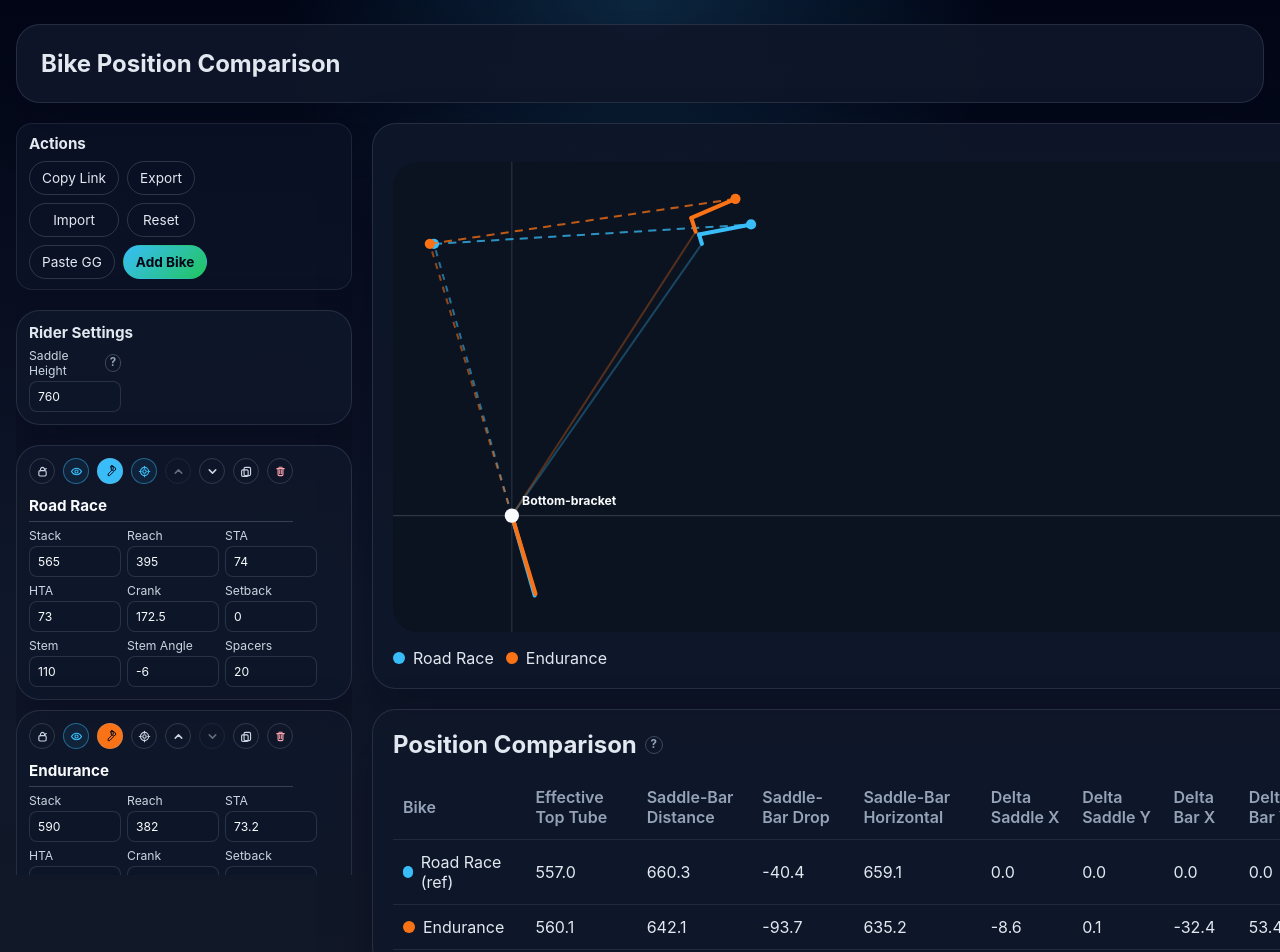
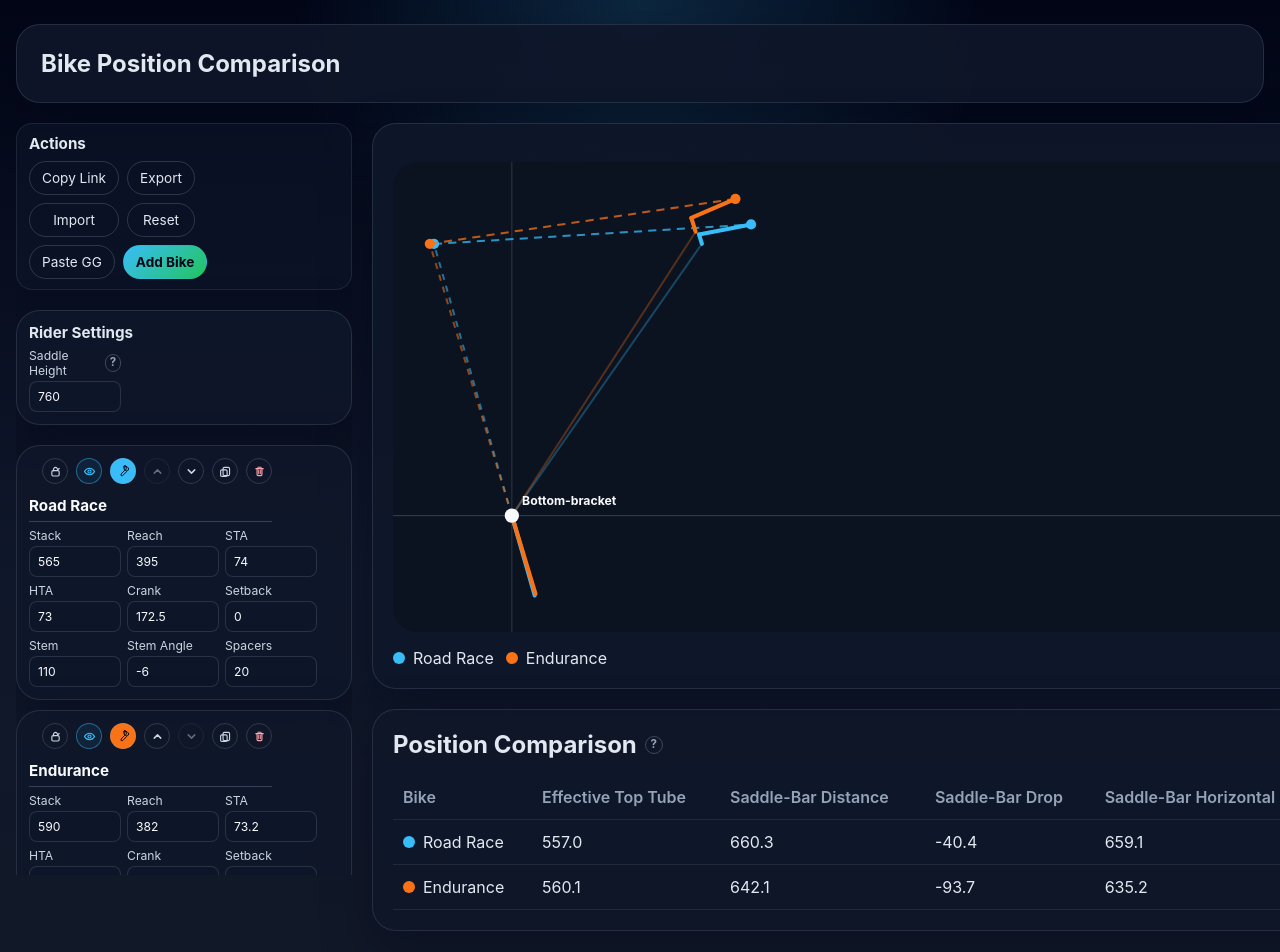
Before and after one commit to cgmark/bike_position_comparison, a React (Vite) app: page / in a window 1280 px wide. Shown: the top 952 px of the page. Built offline with nearby package versions, Linux system fonts and the light colour scheme.

Commit message:
remove Delta values from display

```diff
--- a/src/App.tsx
+++ b/src/App.tsx
@@ -101,7 +101,6 @@ const defaultGeometryGeeksImportDefaults: GeometryGeeksImportDefaults = {
 function getDefaultPersistedState(): PersistedState {
   return {
     bikes: sampleBikes,
-    referenceId: sampleBikes[0].id,
     rider: defaultRiderSettings,
   }
 }
@@ -270,7 +269,6 @@ function makeNewBike(index: number): BikeInput {
 export default function App() {
   const [{ persistedState, consumedShareState }] = useState(loadInitialState)
   const [bikes, setBikes] = useState<BikeInput[]>(persistedState.bikes)
-  const [referenceId, setReferenceId] = useState(persistedState.referenceId)
   const [rider, setRider] = useState<RiderSettings>(persistedState.rider)
   const [copyLinkLabel, setCopyLinkLabel] = useState('Copy Link')
   const [isGeometryGeeksModalOpen, setIsGeometryGeeksModalOpen] = useState(false)
@@ -289,11 +287,10 @@ export default function App() {
       STORAGE_KEY,
       JSON.stringify({
         bikes,
-        referenceId,
         rider,
       }),
     )
-  }, [bikes, referenceId, rider])
+  }, [bikes, rider])
 
   useEffect(() => {
     return () => {
@@ -381,11 +378,7 @@ export default function App() {
         return current
       }
 
-      const next = current.filter((bike) => bike.id !== id)
-      if (referenceId === id && next[0]) {
-        setReferenceId(next[0].id)
-      }
-      return next
+      return current.filter((bike) => bike.id !== id)
     })
   }
 
@@ -405,7 +398,6 @@ export default function App() {
     const next = getDefaultPersistedState()
     window.localStorage.removeItem(STORAGE_KEY)
     setBikes(next.bikes)
-    setReferenceId(next.referenceId)
     setRider(next.rider)
   }
 
@@ -423,7 +415,7 @@ export default function App() {
   }
 
   const copyShareLink = async () => {
-    const sharedState: PersistedState = { bikes, referenceId, rider }
+    const sharedState: PersistedState = { bikes, rider }
     const compressedState = compressToEncodedURIComponent(JSON.stringify(sharedState))
     const shareUrl = new URL(window.location.href)
     shareUrl.hash = `${SHARE_STATE_KEY}=${compressedState}`
@@ -483,7 +475,7 @@ export default function App() {
   }
 
   const exportState = () => {
-    const data: PersistedState = { bikes, referenceId, rider }
+    const data: PersistedState = { bikes, rider }
     const blob = new Blob([JSON.stringify(data, null, 2)], { type: 'application/json' })
     const url = window.URL.createObjectURL(blob)
     const link = document.createElement('a')
@@ -511,7 +503,6 @@ export default function App() {
         throw new Error('Invalid import state')
       }
       setBikes(next.bikes)
-      setReferenceId(next.referenceId)
       setRider(next.rider)
     } catch {
       window.alert('Could not import file. Please choose a valid Bike Fit Compare JSON export.')
@@ -708,8 +699,6 @@ export default function App() {
                 onDuplicate={duplicateBike}
                 onMoveUp={(id) => moveBike(id, -1)}
                 onMoveDown={(id) => moveBike(id, 1)}
-                onSetReference={setReferenceId}
-                isReference={referenceId === bike.id}
                 canRemove={bikes.length > 1}
                 canMoveUp={bikes[0]?.id !== bike.id}
                 canMoveDown={bikes[bikes.length - 1]?.id !== bike.id}
@@ -720,7 +709,7 @@ export default function App() {
 
         <section className="main-content">
           <ComparisonChart bikes={derivedBikes} />
-          <ComparisonTable bikes={derivedBikes} referenceId={referenceId} />
+          <ComparisonTable bikes={derivedBikes} />
         </section>
       </section>
     </main>
--- a/src/components/BikeForm.tsx
+++ b/src/components/BikeForm.tsx
@@ -9,8 +9,6 @@ type BikeFormProps = {
   onDuplicate: (id: string) => void
   onMoveUp: (id: string) => void
   onMoveDown: (id: string) => void
-  onSetReference: (id: string) => void
-  isReference: boolean
   canRemove: boolean
   canMoveUp: boolean
   canMoveDown: boolean
@@ -43,8 +41,6 @@ export default function BikeForm({
   onDuplicate,
   onMoveUp,
   onMoveDown,
-  onSetReference,
-  isReference,
   canRemove,
   canMoveUp,
   canMoveDown,
@@ -132,19 +128,6 @@ export default function BikeForm({
           </label>
           <button
             type="button"
-            className={isReference ? 'icon-button icon-button-active' : 'icon-button'}
-            onClick={() => onSetReference(bike.id)}
-            aria-label={isReference ? 'Reference bike' : 'Set as reference bike'}
-            data-tooltip={isReference ? 'Reference bike' : 'Set as reference bike'}
-          >
-            <svg viewBox="0 0 16 16" aria-hidden="true">
-              <circle cx="8" cy="8" r="5" fill="none" stroke="currentColor" strokeWidth="1.4" />
-              <circle cx="8" cy="8" r="2.1" fill="none" stroke="currentColor" strokeWidth="1.4" />
-              <path d="M8 1.6V4M8 12V14.4M1.6 8H4M12 8H14.4" fill="none" stroke="currentColor" strokeWidth="1.4" strokeLinecap="round" />
-            </svg>
-          </button>
-          <button
-            type="button"
             className="icon-button"
             onClick={() => onMoveUp(bike.id)}
             disabled={!canMoveUp}
--- a/src/components/ComparisonTable.tsx
+++ b/src/components/ComparisonTable.tsx
@@ -1,14 +1,12 @@
-import { formatMm, getDelta, getDistance, getEffectiveTopTube } from '../geometry'
+import { formatMm, getDistance, getEffectiveTopTube } from '../geometry'
 import type { DerivedBike } from '../types'
 
 type ComparisonTableProps = {
   bikes: DerivedBike[]
-  referenceId: string
 }
 
-export default function ComparisonTable({ bikes, referenceId }: ComparisonTableProps) {
+export default function ComparisonTable({ bikes }: ComparisonTableProps) {
   const visibleBikes = bikes.filter((bike) => bike.input.visible)
-  const reference = visibleBikes.find((bike) => bike.input.id === referenceId) ?? visibleBikes[0]
 
   return (
     <section className="panel table-panel">
@@ -37,16 +35,10 @@ export default function ComparisonTable({ bikes, referenceId }: ComparisonTableP
               <th>Saddle-Bar Distance</th>
               <th>Saddle-Bar Drop</th>
               <th>Saddle-Bar Horizontal</th>
-              <th>Delta Saddle X</th>
-              <th>Delta Saddle Y</th>
-              <th>Delta Bar X</th>
-              <th>Delta Bar Y</th>
             </tr>
           </thead>
           <tbody>
             {visibleBikes.map((bike) => {
-              const saddleDelta = reference ? getDelta(bike.saddle, reference.saddle) : { x: 0, y: 0 }
-              const stemDelta = reference ? getDelta(bike.stemEnd, reference.stemEnd) : { x: 0, y: 0 }
               const effectiveTopTube = getEffectiveTopTube(
                 bike.input.stack,
                 bike.input.reach,
@@ -62,17 +54,12 @@ export default function ComparisonTable({ bikes, referenceId }: ComparisonTableP
                     <span className="table-bike-name">
                       <span className="legend-swatch" style={{ backgroundColor: bike.input.color }} />
                       {bike.input.name}
-                      {reference?.input.id === bike.input.id ? ' (ref)' : ''}
                     </span>
                   </td>
                   <td>{formatMm(effectiveTopTube)}</td>
                   <td>{formatMm(saddleToBarDistance)}</td>
                   <td>{formatMm(saddleToBarDrop)}</td>
                   <td>{formatMm(saddleToBarHorizontal)}</td>
-                  <td>{formatMm(saddleDelta.x)}</td>
-                  <td>{formatMm(saddleDelta.y)}</td>
-                  <td>{formatMm(stemDelta.x)}</td>
-                  <td>{formatMm(stemDelta.y)}</td>
                 </tr>
               )
             })}
--- a/src/geometry.ts
+++ b/src/geometry.ts
@@ -56,13 +56,6 @@ export function deriveBike(input: BikeInput, rider: RiderSettings): DerivedBike
   }
 }
 
-export function getDelta(point: Point, reference: Point): Point {
-  return {
-    x: point.x - reference.x,
-    y: point.y - reference.y,
-  }
-}
-
 export function getDistance(a: Point, b: Point): number {
   return Math.hypot(b.x - a.x, b.y - a.y)
 }
--- a/src/validation.ts
+++ b/src/validation.ts
@@ -24,7 +24,6 @@ export const saddleHeightLimits: NumberLimits = { min: 1 }
 
 export type PersistedState = {
   bikes: BikeInput[]
-  referenceId: string
   rider: RiderSettings
 }
 
@@ -80,17 +79,12 @@ export function validatePersistedState(value: unknown): PersistedState | null {
     return null
   }
 
-  if (typeof value.referenceId !== 'string' || !validBikes.some((bike) => bike.id === value.referenceId)) {
-    return null
-  }
-
   if (!isValidNumber(value.rider.saddleHeight, saddleHeightLimits)) {
     return null
   }
 
   return {
     bikes: validBikes,
-    referenceId: value.referenceId,
     rider: { saddleHeight: value.rider.saddleHeight },
   }
 }
```
